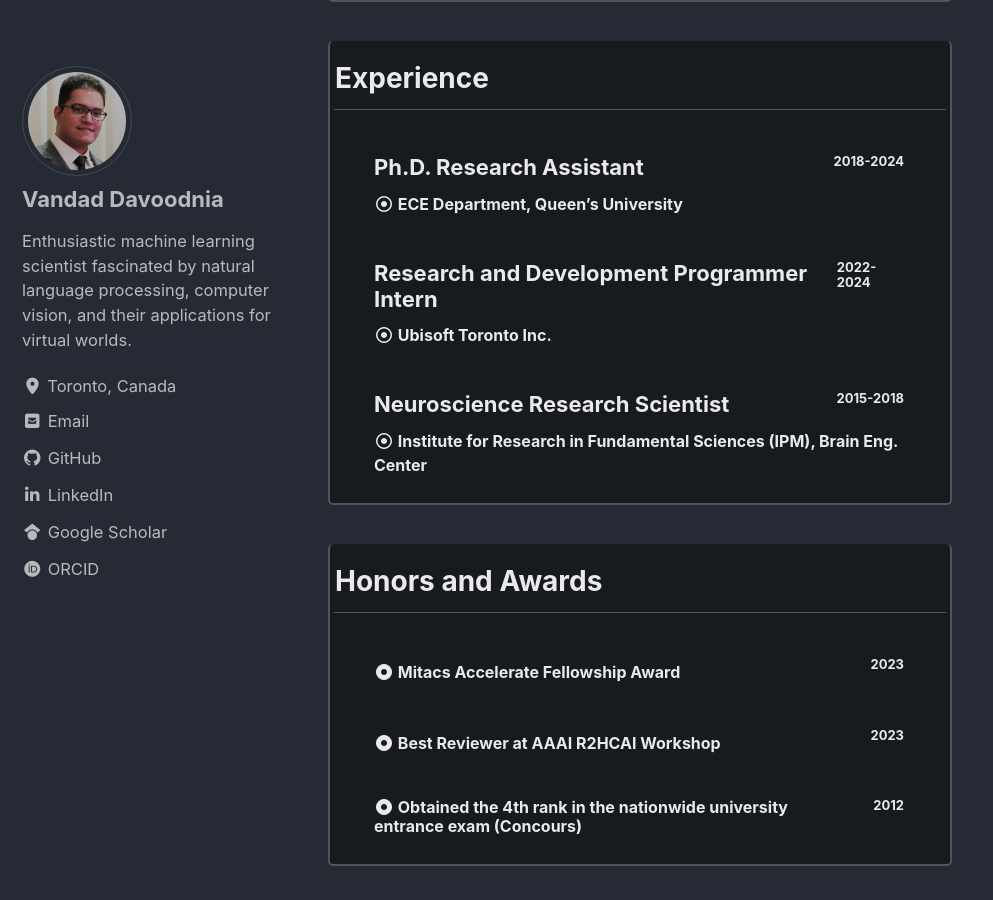
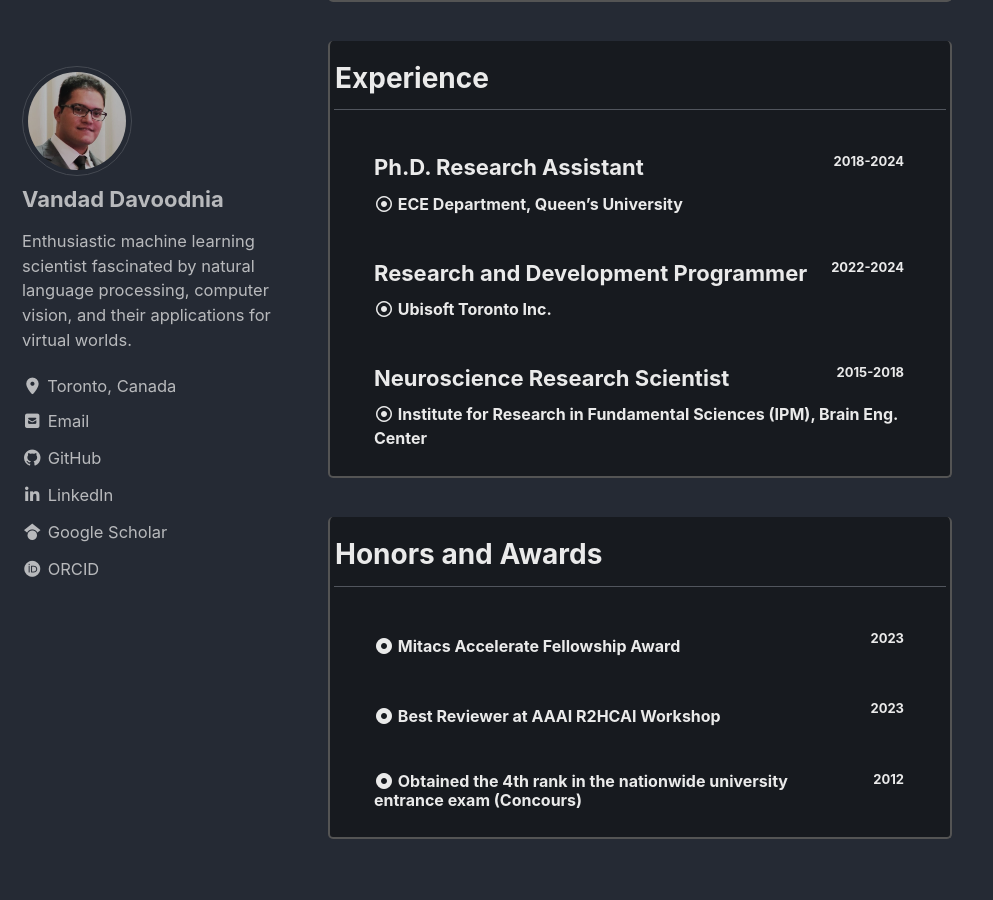
Before and after one commit to VDavoodnia/vandaddavoodnia.github.io, a Jekyll site: the page built from _pages/cv.md, in a window 1280 px wide and 900 px high, scrolled down 809 px. Shown: the whole window, without its empty margins (0-993 px from the left). Built offline with Jekyll 4.4.1, drawn with Linux system fonts in a browser that asks for light colours; cached includes are drawn as plain includes.

Commit message:
Update cv.yml

```diff
--- a/_data/cv.yml
+++ b/_data/cv.yml
@@ -42,7 +42,7 @@
 #          contents:
 #            - Sub-description 1.
 #            - Sub-description 2.
-    - title: Research and Development Programmer Intern
+    - title: Research and Development Programmer
       department: Ubisoft Toronto Inc.
       year: 2022-2024
 #      description:
```
